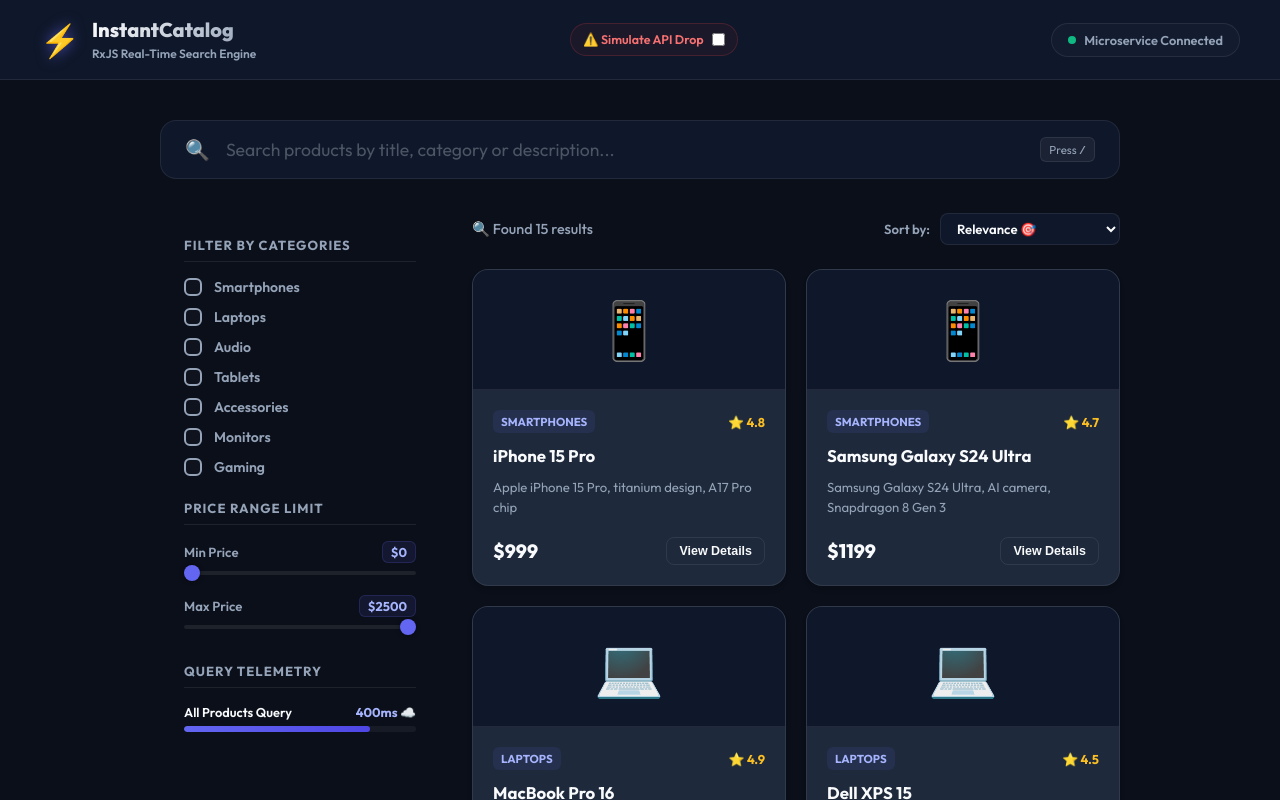
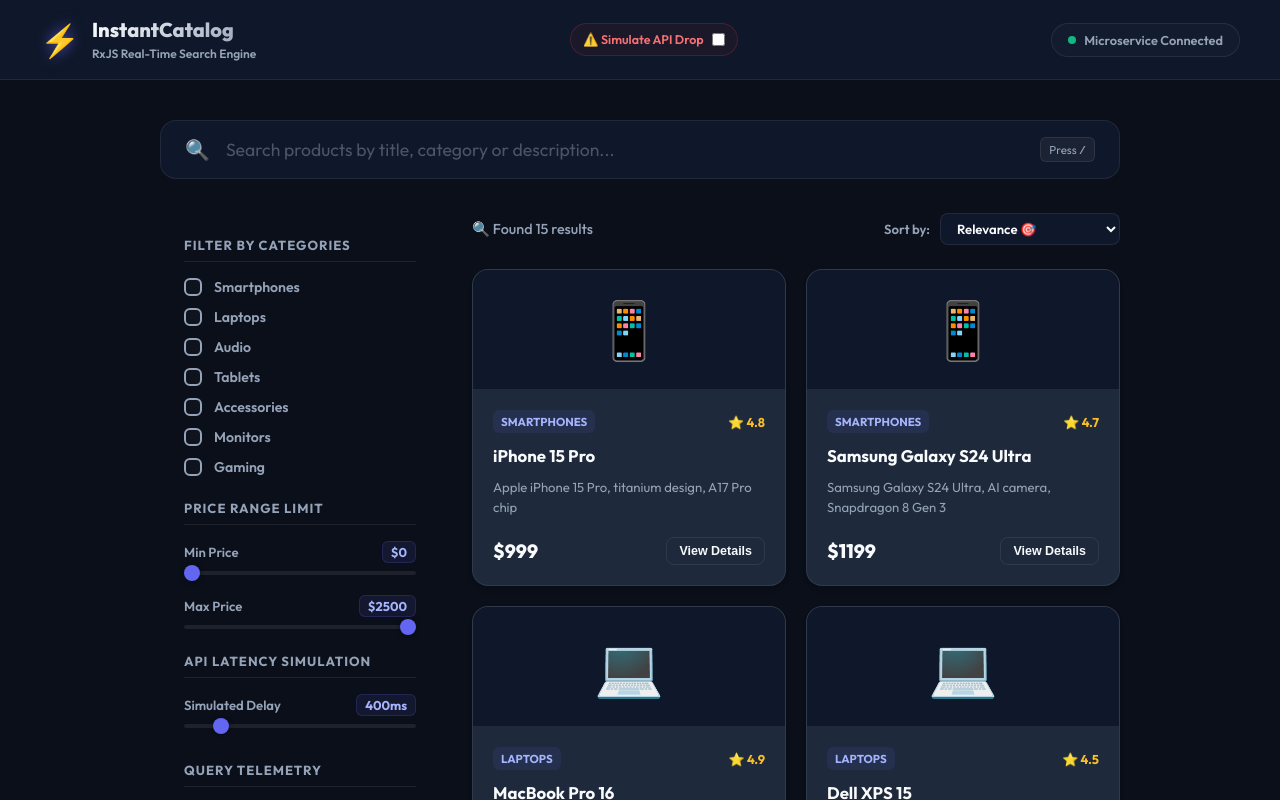
Before and after one commit to breakingthebot/realtime-search-rxjs, an Angular app: page / in a window 1280 px wide. Shown: the top 800 px of the page. Built offline with nearby package versions, Linux system fonts and the light colour scheme.

Commit message:
Implement latency simulation settings slider dynamically binding microservice query delays

```diff
--- a/src/app/app.html
+++ b/src/app/app.html
@@ -147,6 +147,28 @@
           </div>
         </div>
 
+        <!-- Latency Simulation Panel -->
+        <div class="filter-section">
+          <h3>API Latency Simulation</h3>
+          <div class="price-slider-group">
+            <div class="price-slider-item">
+              <div class="slider-meta">
+                <span class="slider-title">Simulated Delay</span>
+                <span class="slider-value-badge">{{ searchService.simulateLatency() }}ms</span>
+              </div>
+              <input
+                type="range"
+                [ngModel]="searchService.simulateLatency()"
+                (ngModelChange)="searchService.simulateLatency.set($event)"
+                min="0"
+                max="3000"
+                step="100"
+                class="range-slider-input"
+              />
+            </div>
+          </div>
+        </div>
+
         <!-- Performance Telemetry Stats Chart -->
         <div class="filter-section telemetry-section">
           <h3>Query Telemetry</h3>
--- a/src/app/app.ts
+++ b/src/app/app.ts
@@ -294,6 +294,7 @@
     this.selectedCategories.set([]);
     this.minPrice.set(0);
     this.maxPrice.set(2500);
+    this.searchService.simulateLatency.set(400);
     this.activeSort.set('relevance');
     this.querySubject.next('');
     this.searchInputRef?.nativeElement?.focus();
--- a/src/app/services/search.ts
+++ b/src/app/services/search.ts
@@ -34,13 +34,15 @@
 
   // Signal to trigger simulated server error
   simulateError = signal<boolean>(false);
+  simulateLatency = signal<number>(400);
 
   searchProducts(query: string): Observable<Product[]> {
     const trimmed = query.trim().toLowerCase();
+    const latency = this.simulateLatency();
 
     // If simulated error is enabled, return delayed throwError
     if (this.simulateError()) {
-      return timer(400).pipe(
+      return timer(latency).pipe(
         switchMap(() => throwError(() => new Error('Microservice Gateway Timeout (Simulated Error)')))
       );
     }
@@ -52,7 +54,7 @@
 
     if (!trimmed) {
       return of(MOCK_PRODUCTS).pipe(
-        delay(400),
+        delay(latency),
         tap(products => this.cache.set(trimmed, products))
       );
     }
@@ -66,7 +68,7 @@
     });
 
     return of(filtered).pipe(
-      delay(400),
+      delay(latency),
       tap(products => this.cache.set(trimmed, products))
     );
   }
```
Also changed, not shown: 1 other file (tests, documents, lock files or other folders).
